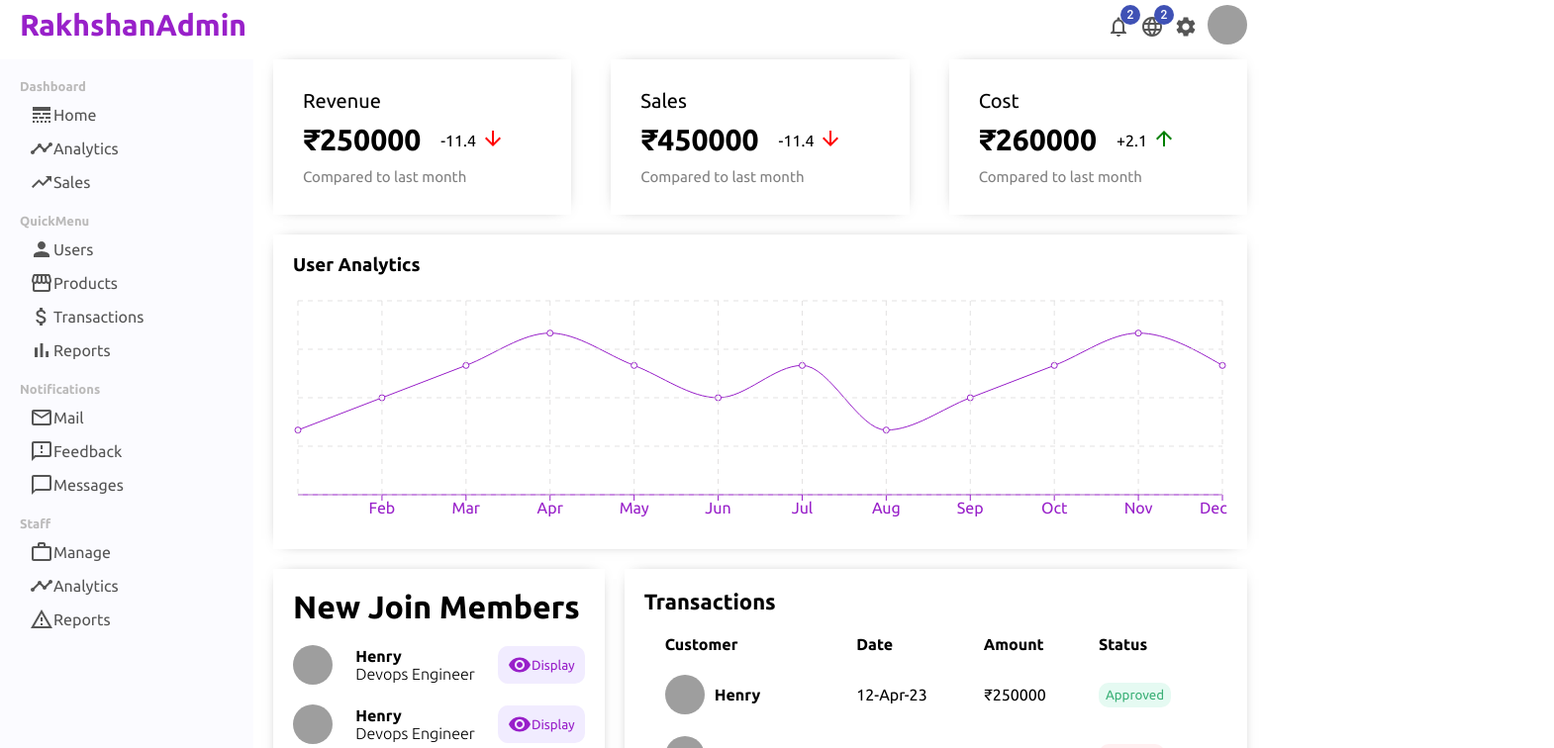
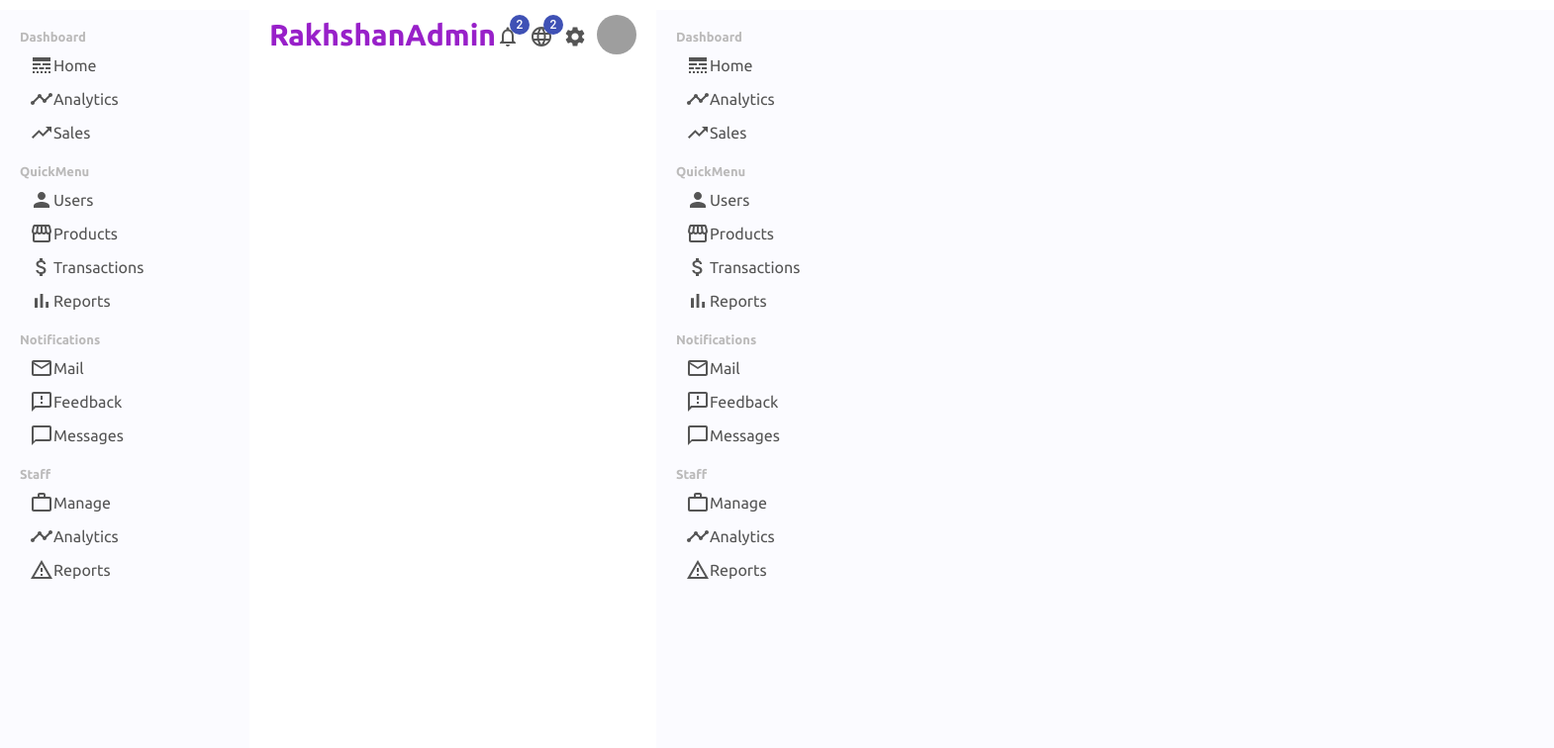
Before and after one commit to Rakhshan90/Brandify-Dashboard, a React (Vite) app: page / in a window 1280 px wide. Shown: the top 756 px of the page at 99% size, 1570 px wide, since content can reach past the window. Built offline with nearby package versions, Linux system fonts and the light colour scheme; grey boxes are pictures that could not be loaded.

Commit message:
error in taking admin

```diff
--- a/src/App.jsx
+++ b/src/App.jsx
@@ -29,7 +29,6 @@
 
 
     <Router>
-        <Topbar />
         <Container>
           <Sidebar />
           <Routes>
--- a/src/Pages/Home.jsx
+++ b/src/Pages/Home.jsx
@@ -5,9 +5,12 @@
 import { UserData } from '../dummyData';
 import SmallWidget from '../Components/SmallWidget';
 import LargeWidget from '../Components/LargeWidget';
+import Topbar from '../Components/Topbar';
+import Sidebar from '../Components/Sidebar';
 
 const Container = styled.div`
 flex: 4;
+
 `;
 const HomeWidgets = styled.div`
 margin: 20px;
@@ -17,14 +20,18 @@
 
 const Home = () => {
   return (
-    <Container>
+    <>
+      <Topbar />
+      <Container>
+        <Sidebar />
         <FeaturedInfo />
-        <Chart data={UserData} title="User Analytics" grid dataKey="ActiveUser"/>
+        <Chart data={UserData} title="User Analytics" grid dataKey="ActiveUser" />
         <HomeWidgets>
           <SmallWidget />
           <LargeWidget />
         </HomeWidgets>
-    </Container>
+      </Container>
+    </>
   )
 }
 
```
